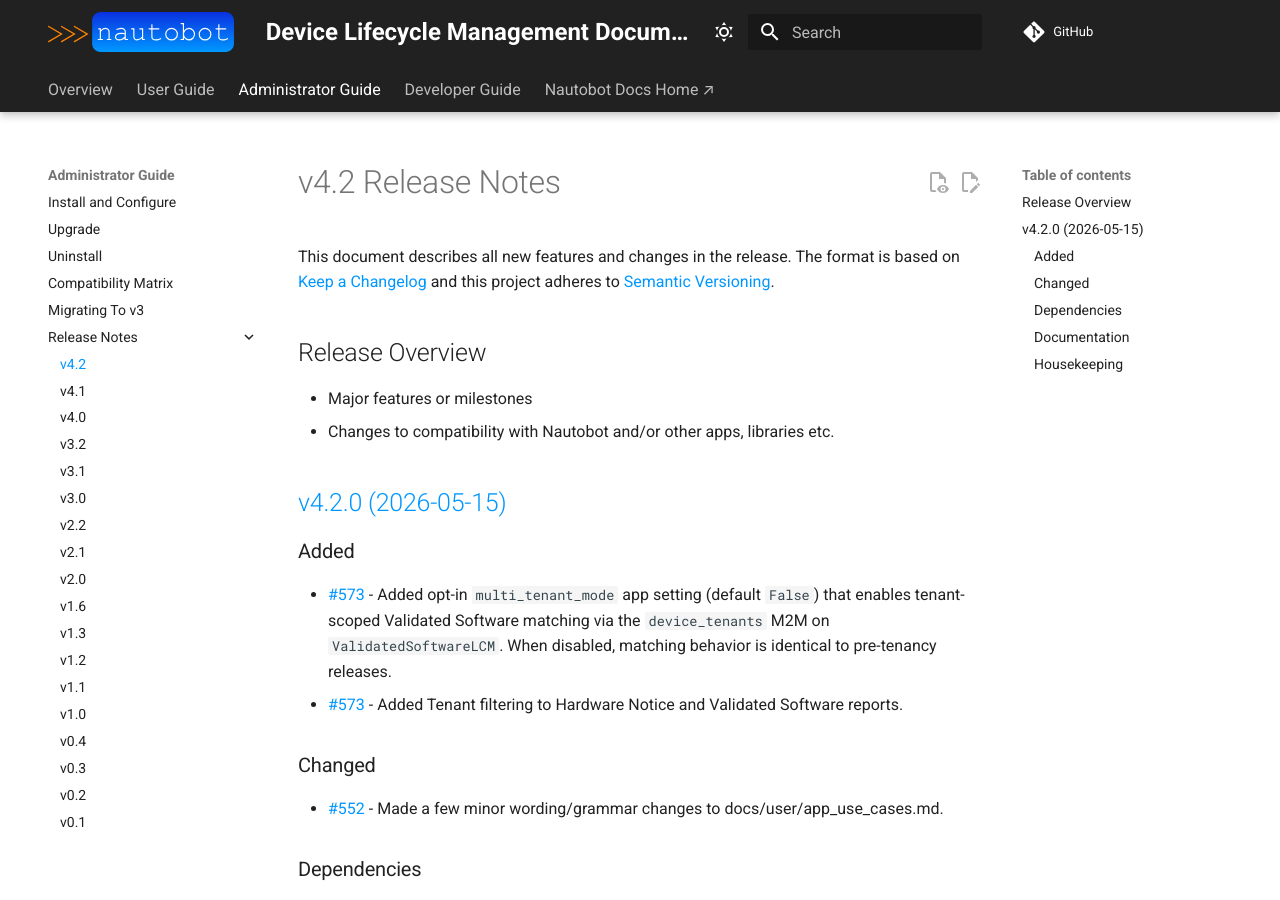
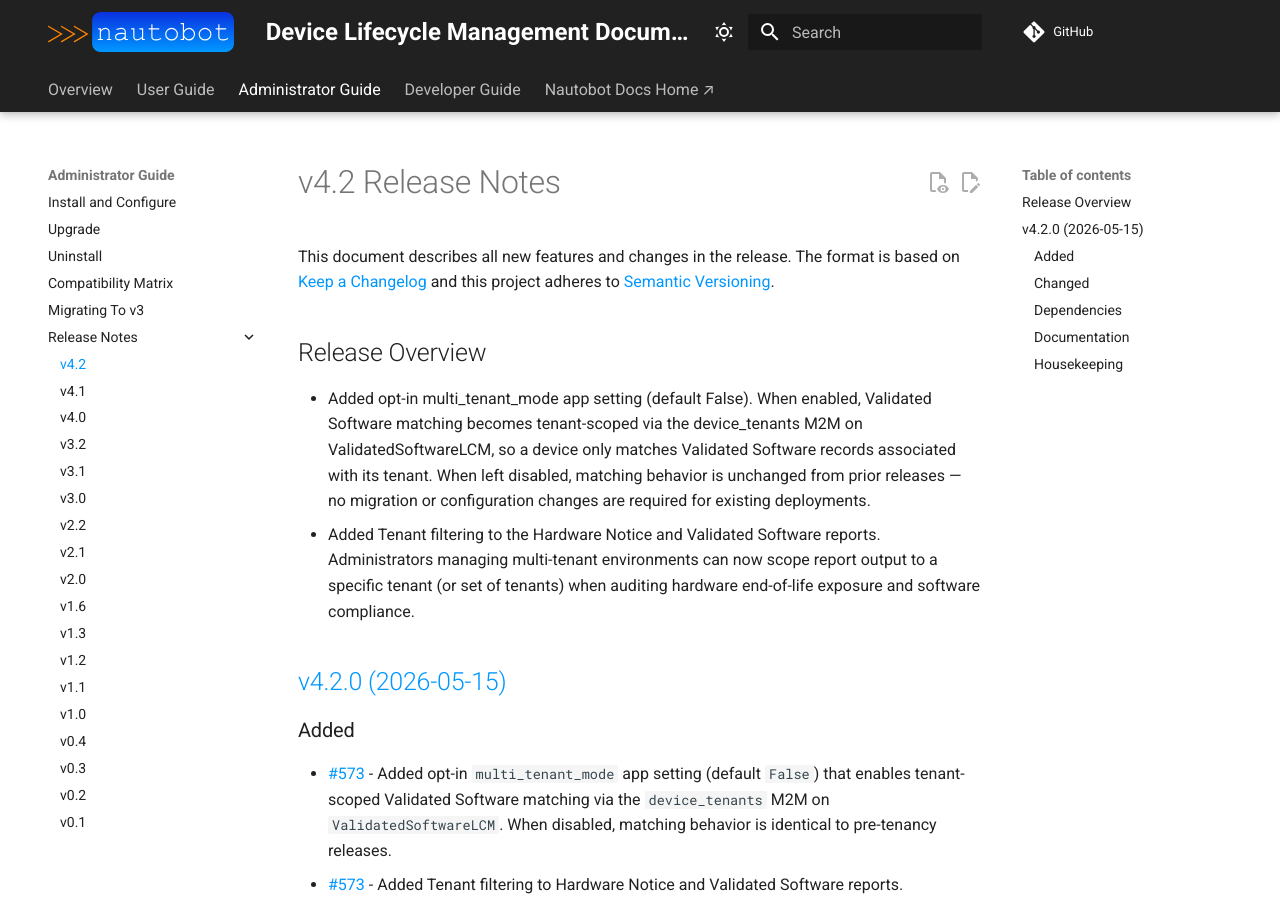
Before and after one commit to nautobot/nautobot-app-device-lifecycle-mgmt, an MkDocs documentation site: the page built from docs/admin/release_notes/version_4.2.md, in a window 1280 px wide and 900 px high. Built offline with MkDocs 1.6.1 and Material for MkDocs 9.7.7, drawn with Linux system fonts in a browser that asks for light colours; comment, search, counter and statistics services are not loaded.

Commit message:
Update release notes for version 4.2
Added new features for multi-tenant mode and tenant filtering in reports.

```diff
--- a/docs/admin/release_notes/version_4.2.md
+++ b/docs/admin/release_notes/version_4.2.md
@@ -4,8 +4,8 @@ This document describes all new features and changes in the release. The format
 
 ## Release Overview
 
-- Major features or milestones
-- Changes to compatibility with Nautobot and/or other apps, libraries etc.
+- Added opt-in multi_tenant_mode app setting (default False). When enabled, Validated Software matching becomes tenant-scoped via the device_tenants M2M on ValidatedSoftwareLCM, so a device only matches Validated Software records associated with its tenant. When left disabled, matching behavior is unchanged from prior releases — no migration or configuration changes are required for existing deployments.
+- Added Tenant filtering to the Hardware Notice and Validated Software reports. Administrators managing multi-tenant environments can now scope report output to a specific tenant (or set of tenants) when auditing hardware end-of-life exposure and software compliance.
 
 <!-- towncrier release notes start -->
 
```
